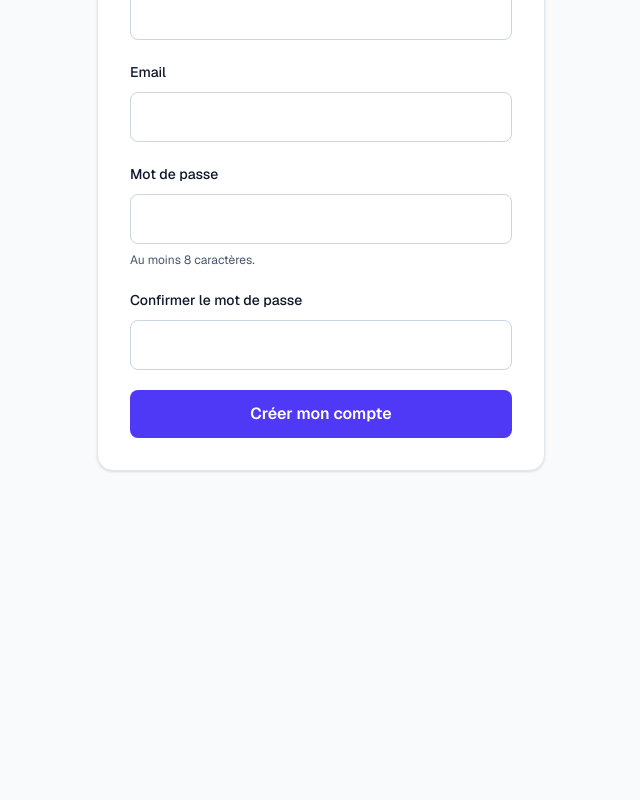
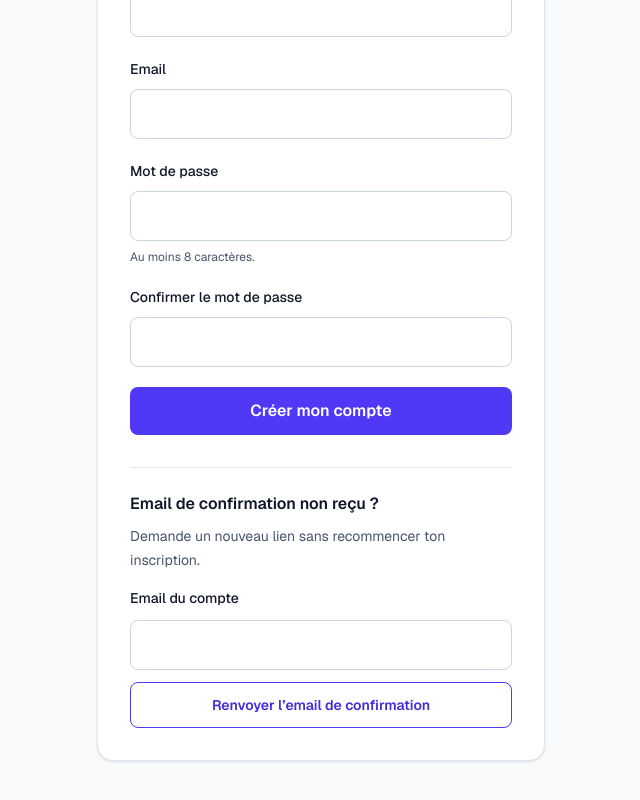
Before and after one commit to steveyambo/study_planner, a Next.js app: page /register in a window 1280 px wide. Shown: the part 278-1078 px from the top of the page, without its empty margins (319-959 px from the left). Before the commit the page ends 800 px from the top, so only its background shows below. Built offline with nearby package versions, Linux system fonts and the light colour scheme.

Commit message:
fix: add confirmation resend and clarify callback failure

```diff
--- a/src/app/register/page.tsx
+++ b/src/app/register/page.tsx
@@ -1,6 +1,7 @@
 import type { Metadata } from "next";
 import Link from "next/link";
 import { RegisterForm } from "@/components/auth/register-form";
+import { ResendConfirmationForm } from "@/components/auth/resend-confirmation-form";
 
 export const metadata: Metadata = { title: "Inscription | Study Planner" };
 
@@ -15,6 +16,7 @@ export default async function RegisterPage({ searchParams }: {
         <h1 className="mt-6 text-3xl font-bold tracking-tight">Créer ton compte</h1>
         <p className="mt-3 text-sm leading-6 text-slate-600">Prépare ton espace personnel pour organiser tes révisions.</p>
         <RegisterForm confirmationFailed={params.confirmation === "failed"} />
+        <ResendConfirmationForm />
       </section>
     </main>
   );
--- a/src/components/auth/register-form.tsx
+++ b/src/components/auth/register-form.tsx
@@ -8,7 +8,7 @@ export function RegisterForm({ confirmationFailed }: { confirmationFailed: boole
   const router = useRouter();
   const [pending, setPending] = useState(false);
   const [error, setError] = useState(confirmationFailed
-    ? "Le lien de confirmation est invalide ou expiré. Ouvre le lien dans le navigateur utilisé pour ton inscription."
+    ? "La confirmation n’a pas abouti. Le lien peut avoir déjà été utilisé, ou le navigateur ne possède pas les informations de ton inscription. Demande un nouvel email ci-dessous et ouvre-le dans ce même navigateur."
     : "");
   const [sent, setSent] = useState(false);
 
--- /dev/null
+++ b/src/components/auth/resend-confirmation-form.tsx
@@ -0,0 +1,59 @@
+"use client";
+
+import { useState, type FormEvent } from "react";
+import { createClient } from "@/lib/supabase/client";
+
+export function ResendConfirmationForm() {
+  const [pending, setPending] = useState(false);
+  const [message, setMessage] = useState("");
+  const [error, setError] = useState("");
+  const [retryAfter, setRetryAfter] = useState(0);
+
+  async function resend(event: FormEvent<HTMLFormElement>) {
+    event.preventDefault();
+    if (pending) return;
+    setError("");
+    setMessage("");
+    if (Date.now() < retryAfter) {
+      setError("Attends au moins une minute entre deux demandes d’envoi.");
+      return;
+    }
+    const email = String(new FormData(event.currentTarget).get("resendEmail") ?? "").trim();
+    setPending(true);
+    try {
+      const { error: resendError } = await createClient().auth.resend({
+        type: "signup",
+        email,
+        options: { emailRedirectTo: `${window.location.origin}/auth/callback` },
+      });
+      if (resendError) {
+        setError(resendError.status === 429
+          ? "La limite d’envoi Supabase est atteinte. Attends avant de réessayer ; avec le service email intégré, le quota peut être horaire."
+          : "Le renvoi n’a pas abouti. Vérifie ton adresse et réessaie plus tard. Si ton compte est déjà confirmé, aucun nouvel email de confirmation n’est nécessaire.");
+      } else {
+        setMessage("Demande reçue. Si ce compte attend une confirmation, consulte ta messagerie et utilise uniquement le nouvel email, dans ce navigateur.");
+      }
+      setRetryAfter(Date.now() + 60_000);
+    } catch {
+      setError("Impossible de joindre Supabase. Vérifie ta connexion et réessaie.");
+    } finally {
+      setPending(false);
+    }
+  }
+
+  return (
+    <section className="mt-8 border-t border-slate-200 pt-6">
+      <h2 className="font-semibold">Email de confirmation non reçu ?</h2>
+      <p className="mt-2 text-sm leading-6 text-slate-600">Demande un nouveau lien sans recommencer ton inscription.</p>
+      <form onSubmit={resend} className="mt-4 space-y-3" aria-busy={pending}>
+        <label htmlFor="resendEmail" className="block text-sm font-medium">Email du compte</label>
+        <input id="resendEmail" name="resendEmail" type="email" autoComplete="email" required disabled={pending} className="w-full rounded-lg border border-slate-300 px-3 py-3 focus:border-indigo-600 focus:outline-2 focus:outline-indigo-600" />
+        {error && <p role="alert" className="text-sm leading-6 text-red-800">{error}</p>}
+        {message && <p role="status" className="text-sm leading-6 text-indigo-800">{message}</p>}
+        <button disabled={pending} className="w-full rounded-lg border border-indigo-600 px-4 py-3 text-sm font-semibold text-indigo-700 hover:bg-indigo-50 disabled:opacity-60">
+          {pending ? "Envoi en cours…" : "Renvoyer l’email de confirmation"}
+        </button>
+      </form>
+    </section>
+  );
+}
```
Also changed, not shown: 1 other file (tests, documents, lock files or other folders).
